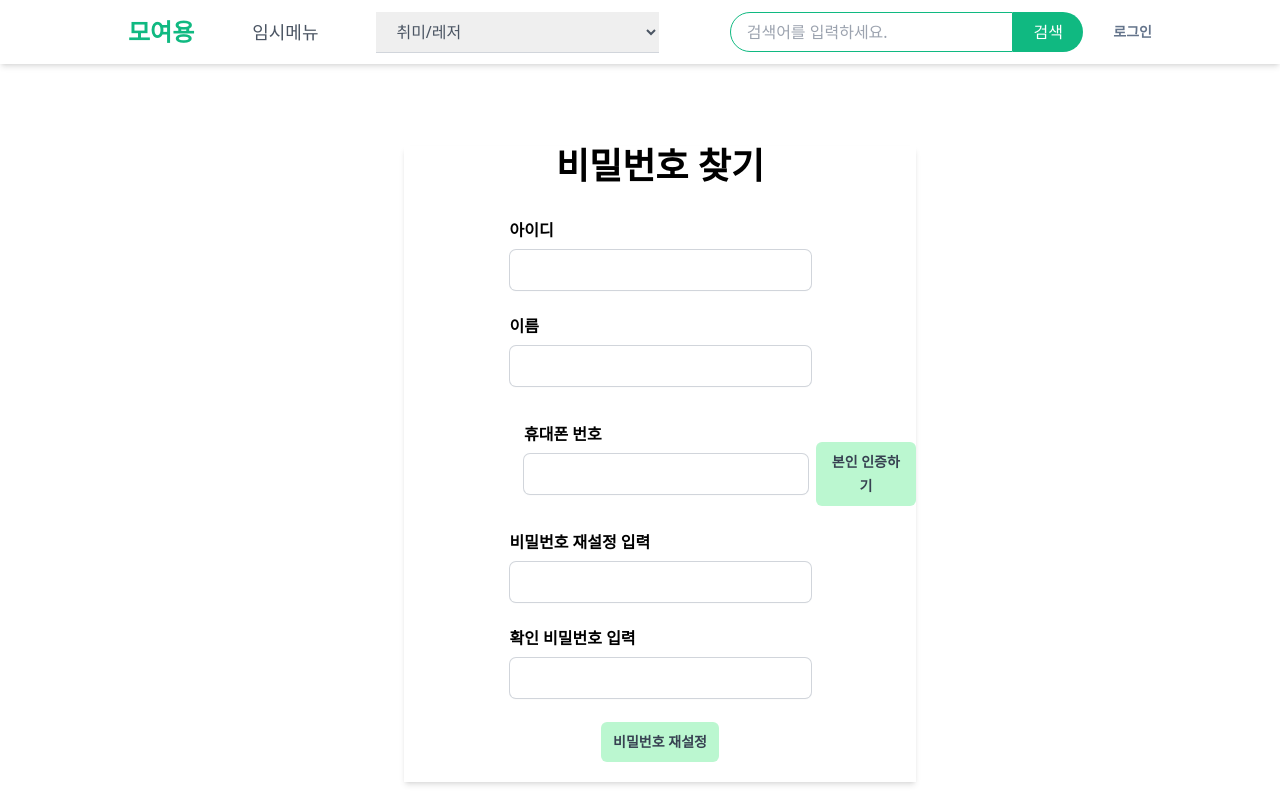
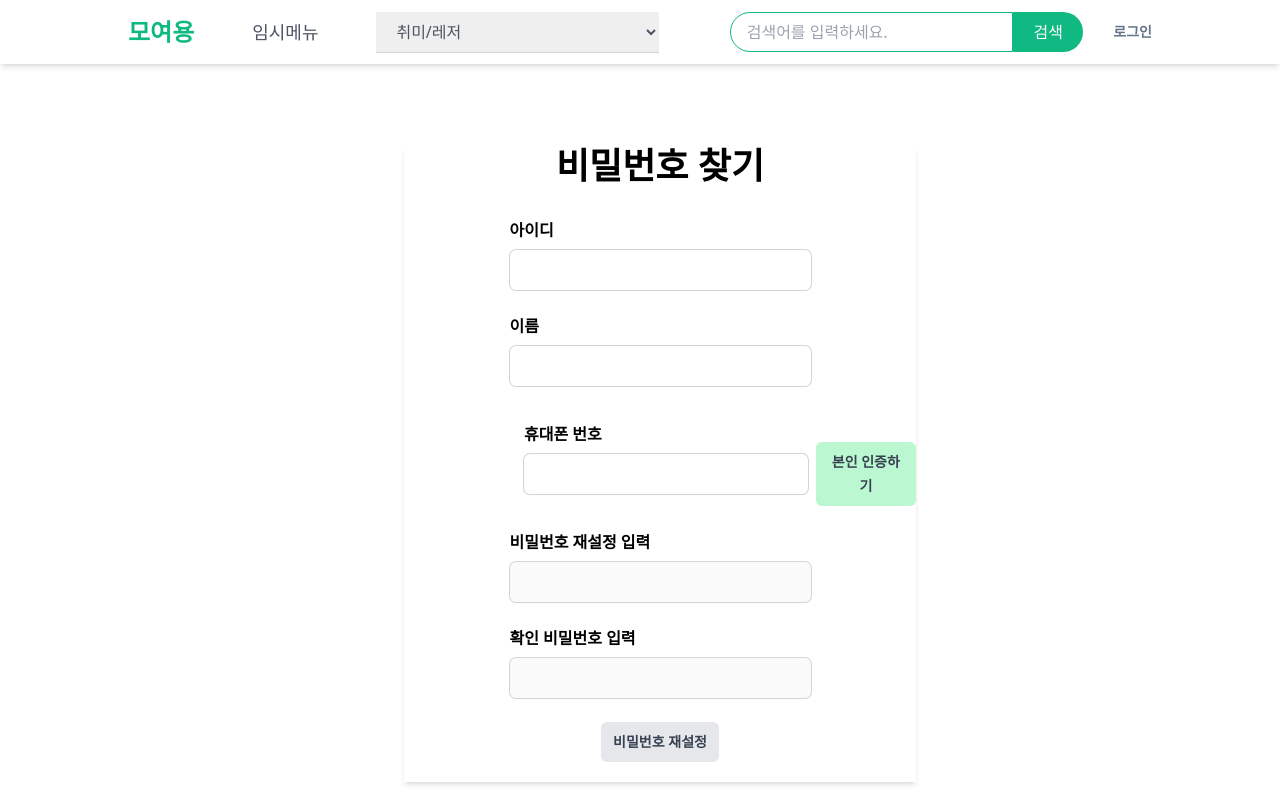
Before and after one commit to samgakhyeong/moyoyoung-frontend, a React (Create React App) app: page /allMemberLogin/FindPassWord in a window 1280 px wide. Shown: the top 800 px of the page. Built offline with nearby package versions, Linux system fonts and the light colour scheme.

Commit message:
비밀번호 찾기 UX 개선

```diff
--- a/src/components/allMemberLogin/FindPassWord.js
+++ b/src/components/allMemberLogin/FindPassWord.js
@@ -149,6 +149,7 @@ export default function FindPassWord() {
                 value={newPassword}
                 onChange={(e) => setNewPassword(e.target.value)}
                 required
+                disabled={!nameChecked}
                 className="rounded-md py-2 px-2 mr-10 w-full ml-0 text-gray-900 shadow-sm ring-1 ring-gray-300 focus:ring-2 focus:ring-inset focus:ring-green-200"
               />
             </div>
@@ -163,6 +164,7 @@ export default function FindPassWord() {
                 value={confirmPassword}
                 onChange={(e) => setConfirmPassword(e.target.value)}
                 required
+                disabled={!nameChecked}
                 className="rounded-md py-2 px-2 mr-10 w-full ml-0 text-gray-900 shadow-sm ring-1 ring-gray-300 focus:ring-2 focus:ring-inset focus:ring-green-200"
               />
             </div>
@@ -170,7 +172,8 @@ export default function FindPassWord() {
 
           <button
             onClick={handleResetPassword}
-            className="py-2 mb-5 rounded-md bg-green-200 hover:bg-green-300 px-3 text-sm font-semibold leading-6 text-gray-700"
+            disabled={!nameChecked}
+            className={`${nameChecked?"bg-green-200 hover:bg-green-300":"bg-gray-200"} py-2 mb-5 rounded-md px-3 text-sm font-semibold leading-6 text-gray-700`}
           >
             비밀번호 재설정
           </button>
```
